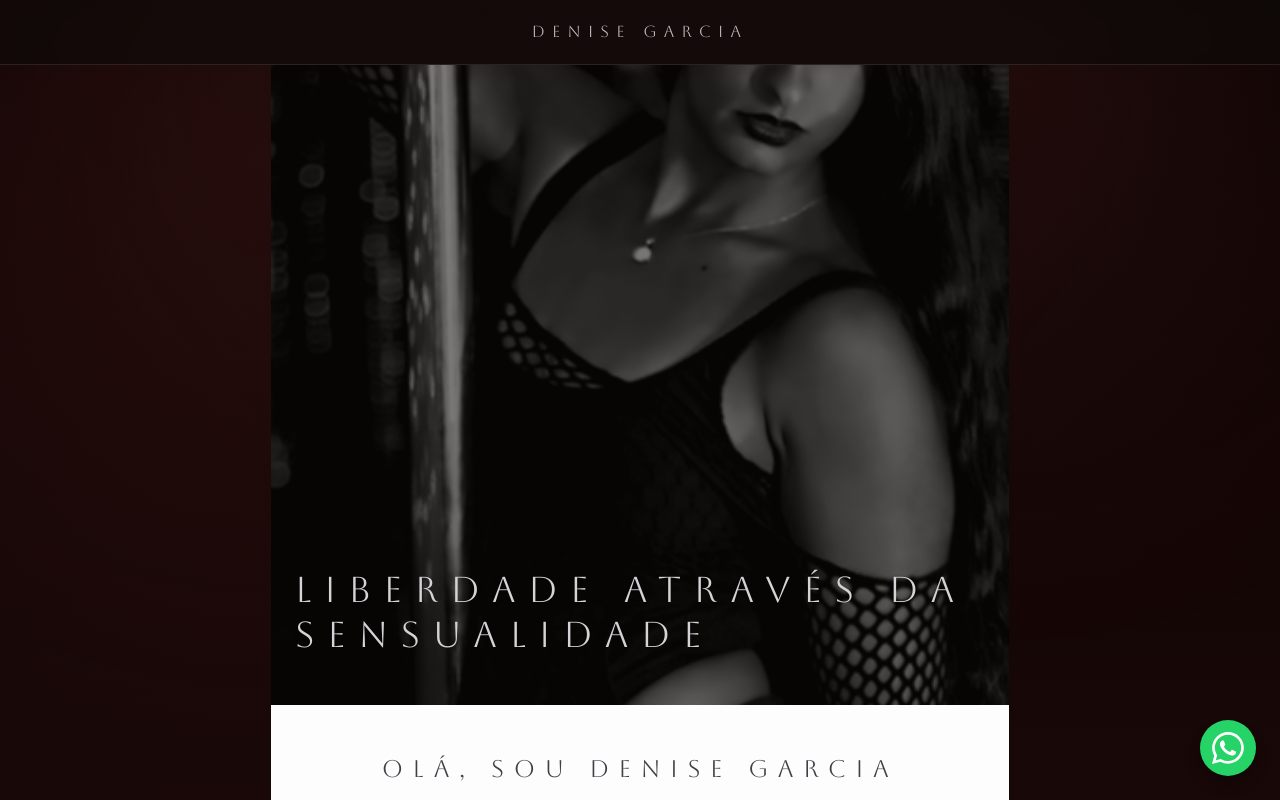
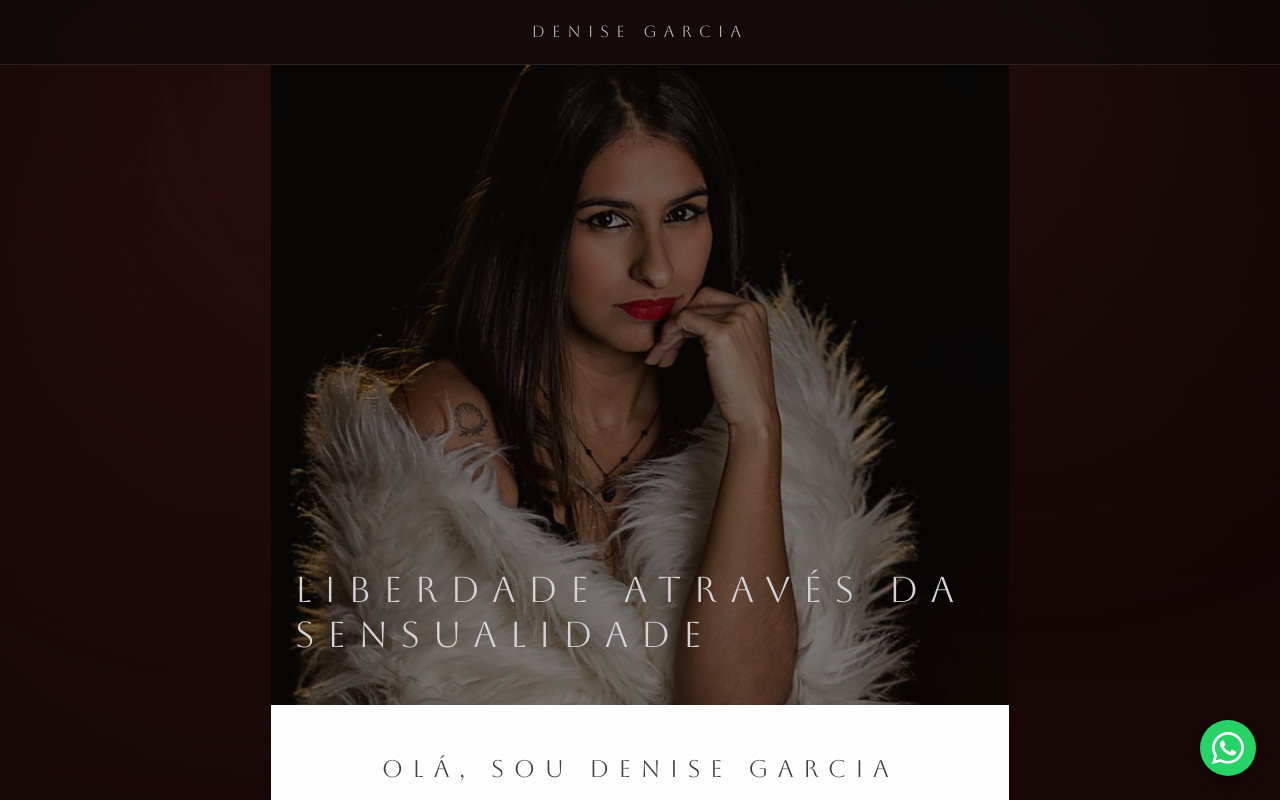
Before and after one commit to JulianoDotto/denise-polestudio, a Next.js app: page / in a window 1280 px wide. Shown: the top 800 px of the page. Built offline with nearby package versions, Linux system fonts and the light colour scheme.

Commit message:
feat: update home hero image

```diff
--- a/components/site/HomeHero.tsx
+++ b/components/site/HomeHero.tsx
@@ -9,7 +9,11 @@
     <section
       className={`relative isolate h-[520px] overflow-hidden bg-stone-950 sm:h-[640px] ${className ?? ''}`.trim()}
     >
-      <img src={imageUrl} alt="" className="absolute inset-0 h-full w-full object-cover" />
+      <img
+        src={imageUrl}
+        alt=""
+        className="absolute inset-0 h-full w-full object-cover object-[center_15%]"
+      />
       <div className="absolute inset-0 bg-stone-950/55" />
       <div className="relative z-10 mx-auto flex h-full max-w-5xl items-end px-6 pb-12">
         <h1 className="font-display text-3xl uppercase tracking-[0.35em] leading-tight text-zinc-300 sm:text-4xl">
--- a/hardcoded/images.ts
+++ b/hardcoded/images.ts
@@ -1,6 +1,6 @@
 export const IMAGES = {
   SITE_PLACEHOLDER_1: '/images/placeholder.svg',
-  HOME_HERO_1: '/images/home/home_hero.png',
+  HOME_HERO_1: '/images/home/home_hero_2.jpeg',
   HOME_SECTION_IMAGE_1: '/images/home/home_about.png',
   HOME_BUTTON_LINKS_1: '/images/home/home_button_1.png',
   HOME_BUTTON_LINKS_2: '/images/home/home_button_2.png',
```
Also changed, not shown: public/images/home/home_hero_2.jpeg (added).
